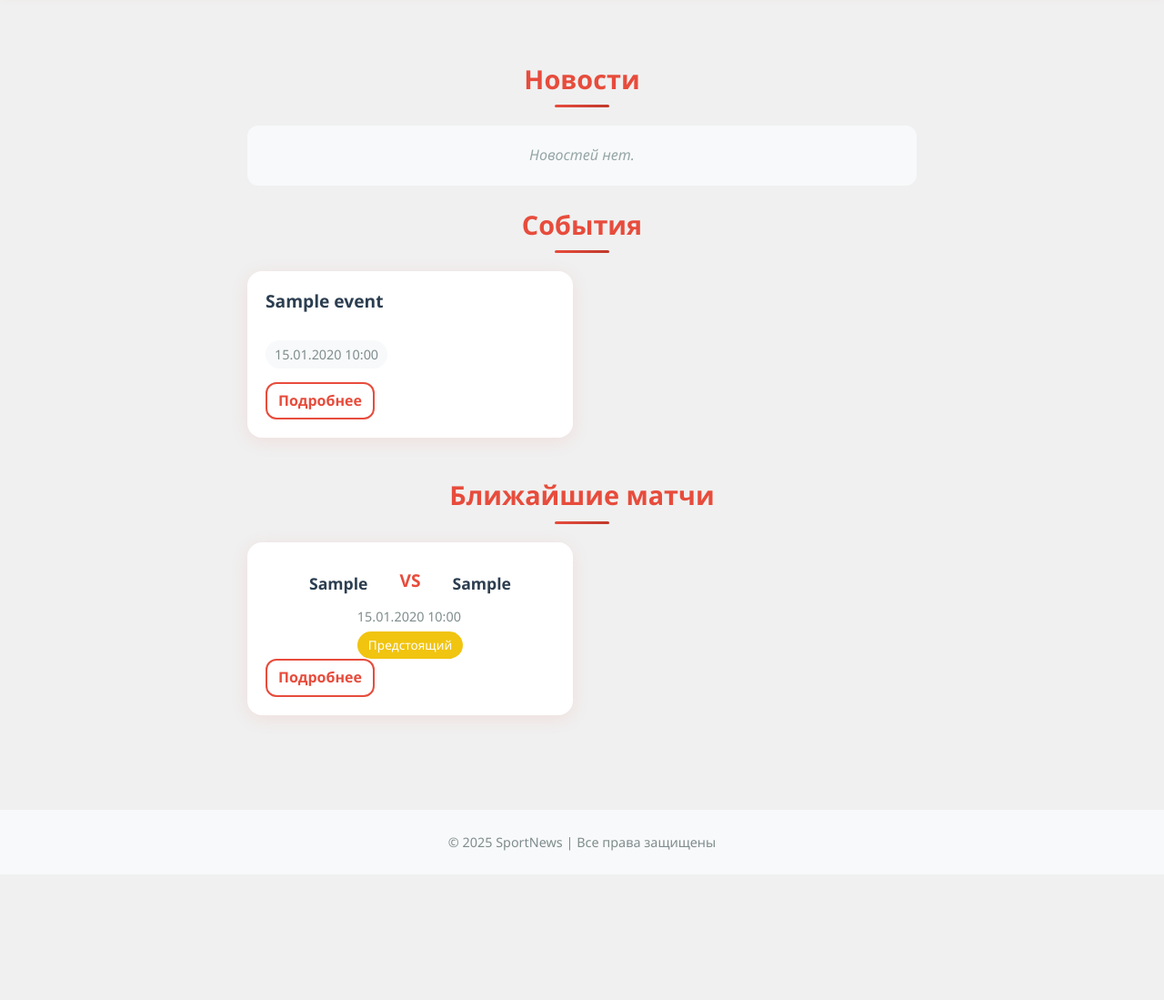
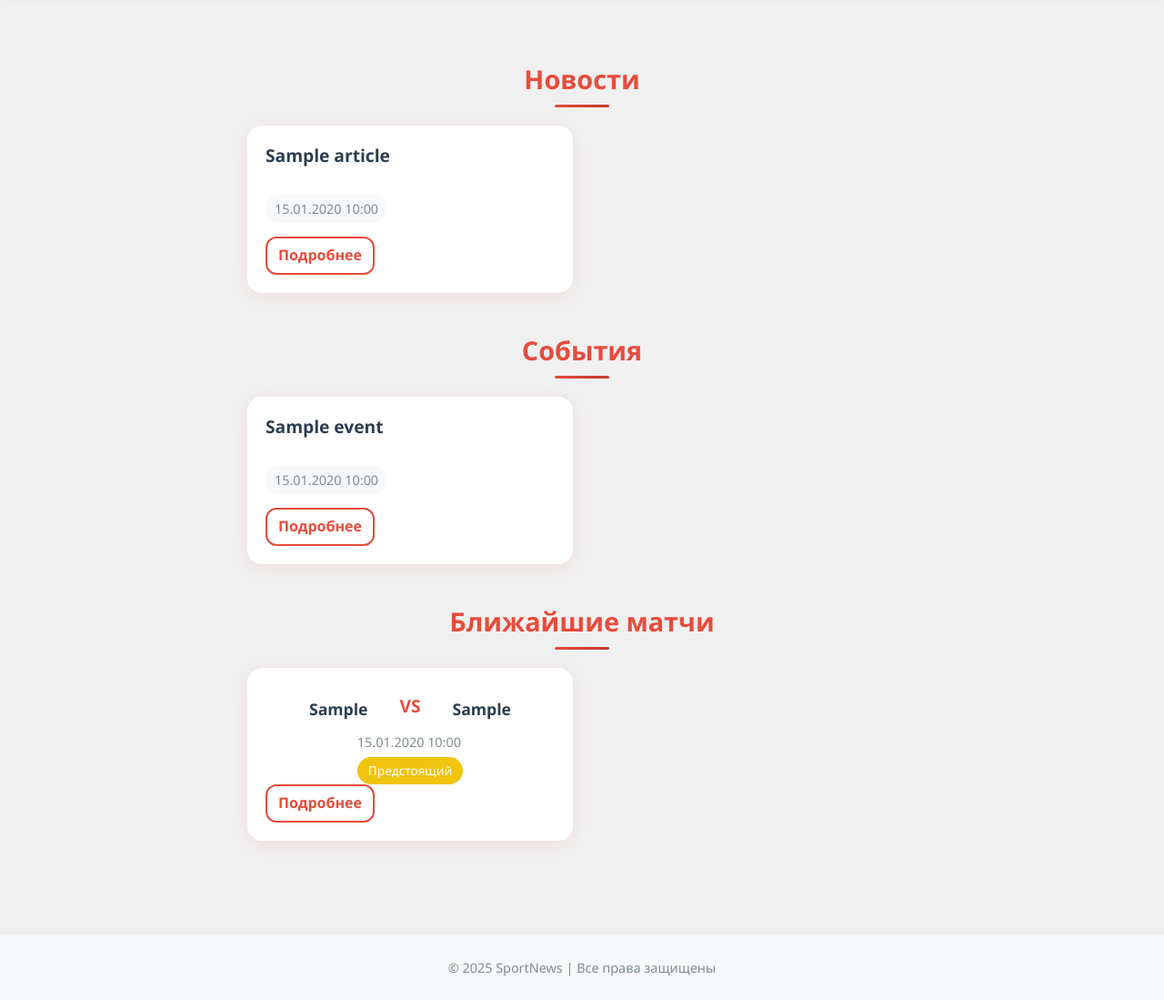
Before and after one commit to rckisd/sportnews, a Django app: page / in a window 1280 px wide. Shown: the part 96-1195 px from the top of the page at 91% size. Before the commit the page ends 1031 px from the top, so only its background shows below. Run offline with Django 4.2, Linux system fonts and the light colour scheme; tables that the repository leaves empty hold one stand-in row (values such as "Sample post").

Commit message:
редакт

```diff
--- a/core/templates/index.html
+++ b/core/templates/index.html
@@ -5,20 +5,26 @@
 <div class="content-wrapper">
     <!-- Секция новостей -->
 <h2 class="section-title">Новости</h2>
-    {% if articles %}
+{% if main_article or other_articles %}
     <div class="card-list">
-            {% for article in articles %}
+        <!-- Главная новость -->
+        {% if main_article %}
+            <div class="card main-card">
+                <div class="card-content">
+                    <h3 class="card-title">{{ main_article.title }}</h3>
+                    <span class="card-date">{{ main_article.published_at|date:"d.m.Y H:i" }}</span>
+                    <a href="{% url 'article_detail' main_article.pk %}" class="card-link">Подробнее</a>
+                </div>
+            </div>
+        {% endif %}
+
+        <!-- Остальные новости -->
+        {% for article in other_articles %}
             <div class="card">
                 <div class="card-content">
                     <h3 class="card-title">{{ article.title }}</h3>
                     <span class="card-date">{{ article.published_at|date:"d.m.Y H:i" }}</span>
-                        <a href="{% url 'article_detail' article.id %}" class="card-link">Подробнее</a>
-                        {% if user.is_authenticated %}
-                            <form method="post" action="{% url 'add_article_to_favorites' article.id %}">
-                                {% csrf_token %}
-                                <button type="submit" class="fav-button">★ В избранное</button>
-                            </form>
-                        {% endif %}
+                    <a href="{% url 'article_detail' article.pk %}" class="card-link">Подробнее</a>
                 </div>
             </div>
         {% endfor %}
--- a/core/views.py
+++ b/core/views.py
@@ -7,8 +7,11 @@ from django.contrib import messages
 
 # views.py
 def index(request):
-    main_article = Article.objects.order_by('-published_at').first()
-    other_articles = Article.objects.order_by('-published_at')[1:5]
+    # Берём 5 последних новостей
+    all_articles = Article.objects.order_by('-published_at')[:5]
+    main_article = all_articles[0] if len(all_articles) > 0 else None
+    other_articles = all_articles[1:] if len(all_articles) > 1 else []
+
     events = Event.objects.order_by('date_time')[:5]
     matches = Match.objects.order_by('date_time')[:5]
 
```
Lines whose indentation alone changed are shown as unchanged.
